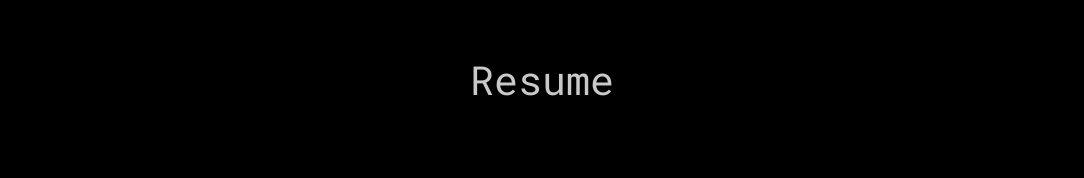
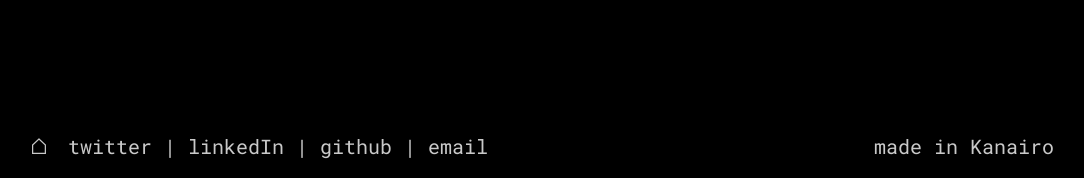
Before and after one commit to siwaomondi/personal_site, a React (Create React App) app: page / in a window 1280 px wide. Shown: the part 774-952 px from the top of the page, without its empty margins (98-1182 px from the left). Built offline with nearby package versions, Linux system fonts and the light colour scheme; a web font is replaced by a local one.

Commit message:
Move resume to about page

```diff
--- a/src/Pages/HomePage.js
+++ b/src/Pages/HomePage.js
@@ -17,7 +17,6 @@ import Main from "../layouts/Main";
 
 
 const HomePage = (props) => {
-    const sectionList = [];
     return (
         <Main>
             <div className="spage">
@@ -29,11 +28,7 @@ const HomePage = (props) => {
                     <Link to="about">
                         <h1>About</h1>
                     </Link>
-                    <Link to="resume">
-                        <h1>Resume</h1>
-                    </Link>
                 </section>
-                {sectionList}
 
                 <Footer />
             </div>
```
